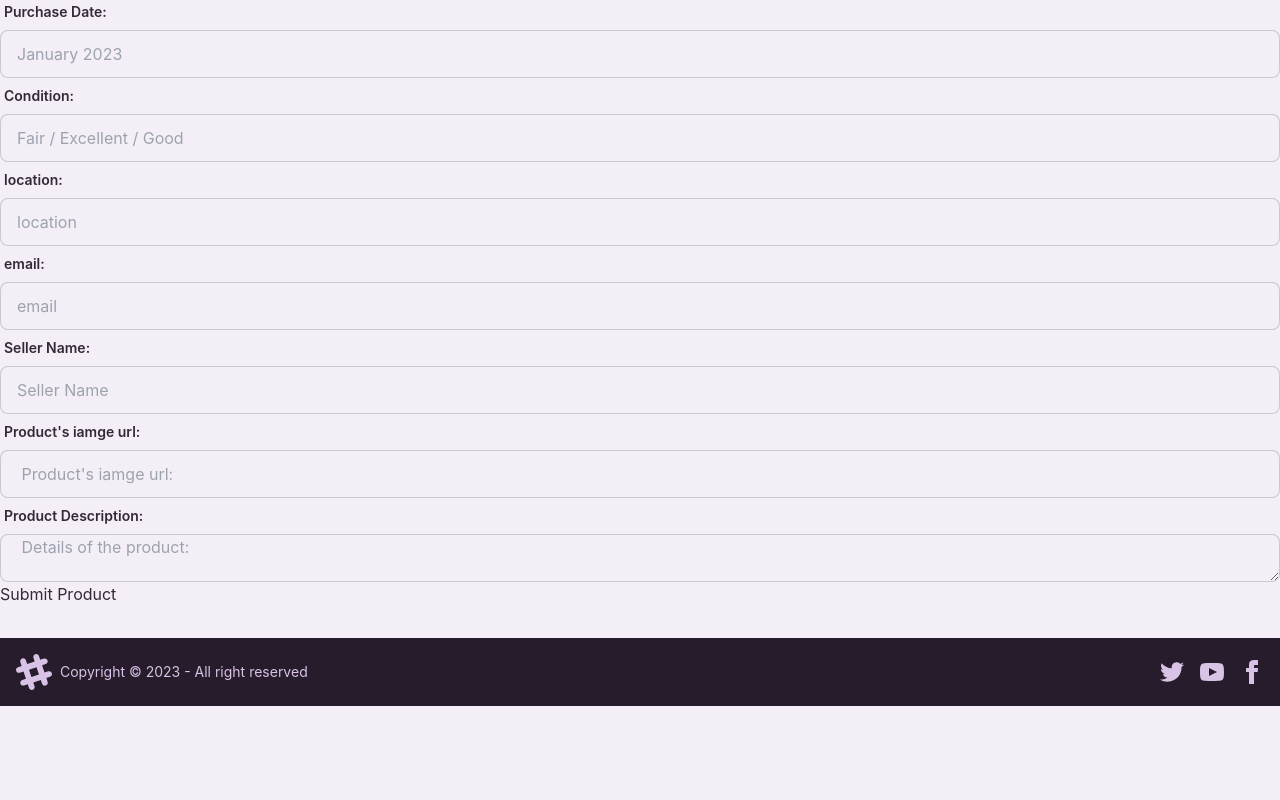
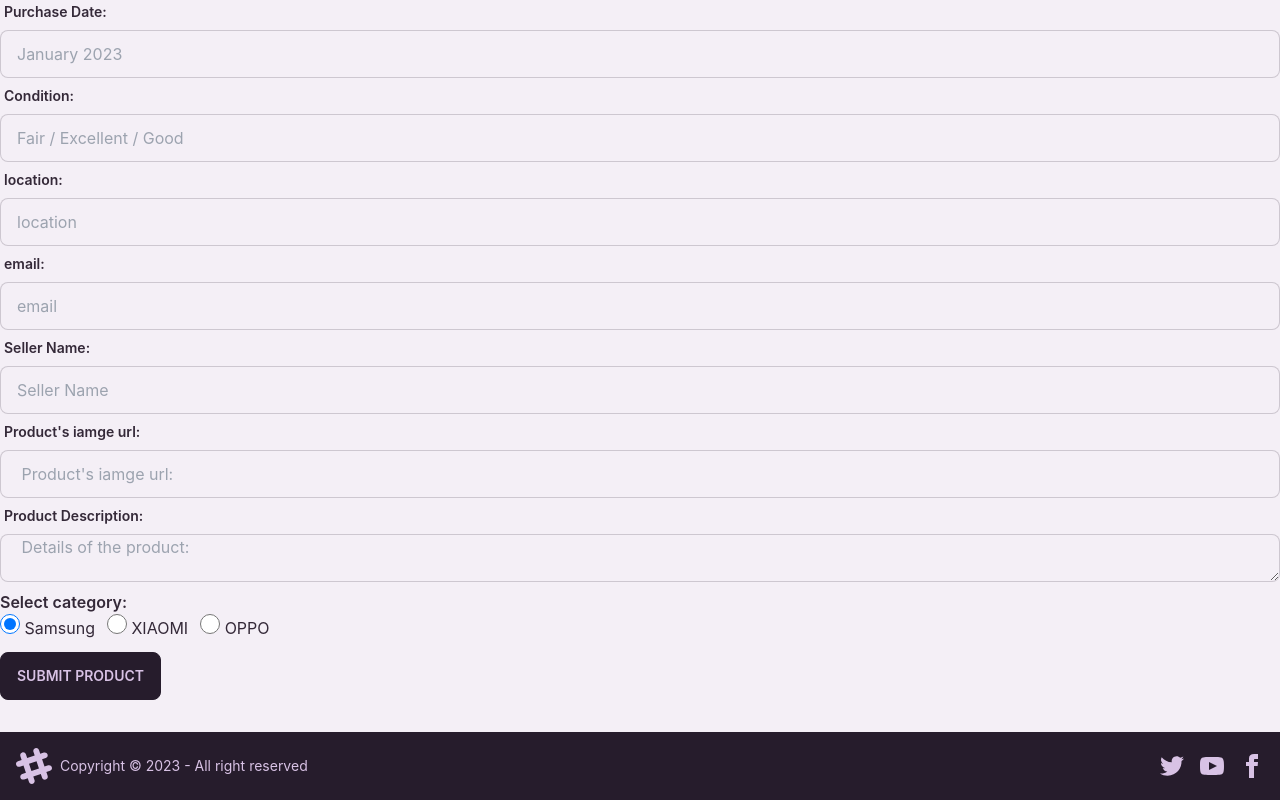
Before and after one commit to mdshahjalal5/12-c-assignment, a React (Create React App) app: page /addproduct in a window 1280 px wide. Shown: the part 438-1238 px from the top of the page. Before the commit the page ends 1144 px from the top, so only its background shows below. Built offline with nearby package versions, Linux system fonts and the light colour scheme; no server answers.

Commit message:
add product client complete

```diff
--- a/src/Pages/AddProducts/AddProducts.jsx
+++ b/src/Pages/AddProducts/AddProducts.jsx
@@ -36,8 +36,9 @@ const AddProducts = () => {
         purchaseDate = form.purchaseDate.value;
         resalePrice = form.resalePrice.value;
         status = 'available';
+        category = form.radio.value;
         let product = {
-            name, condition, contact, description, originalPrice, sellerVerified, purchaseDate, resalePrice, sellersName, status, category, img, email, location
+            category, name, condition, contact, description, originalPrice, sellerVerified, purchaseDate, resalePrice, sellersName, status,  img, email, location
         }
         console.log(product, 'addedprod');
     }
@@ -90,7 +91,15 @@ const AddProducts = () => {
                     </label>
                     <textarea name='description' type="text" placeholder=" Details of the product:"  className="input input-bordered" />
                 </div>
-                <button type='submit'>Submit Product</button>
+                <div className="pt-2">
+                    <label >
+                        <span className='font-semibold'>Select category:</span>  {' '} <br />
+                        <input type="radio" name="radio" value={'samsung'} className="radio-sm" defaultChecked /> Samsung
+                    </label>
+                    <input type="radio" name="radio" value={'XIAOMI'} className="radio-sm ml-3" /> XIAOMI
+                    <input type="radio" name="radio" value={'OPPO'} className="radio-sm ml-3" /> OPPO
+                </div>
+                <button className='btn mt-3' type='submit'>Submit Product</button>
             </form>
         </div>
     );
```
